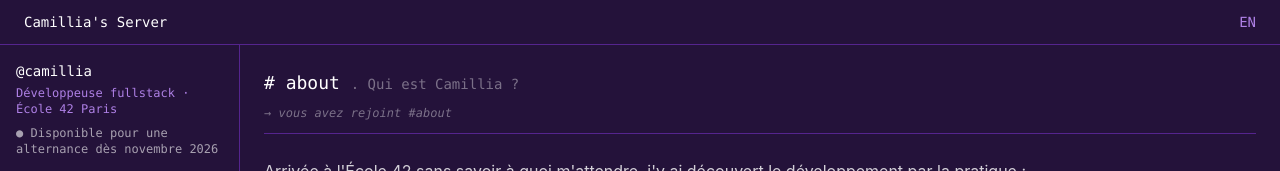
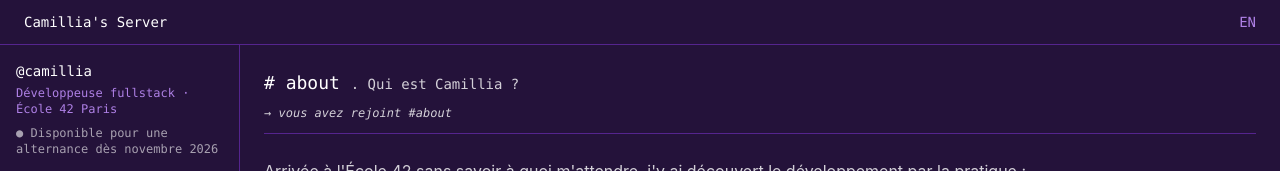
Before and after one commit to Camillia9/Portfolio, a React app: page / in a window 1280 px wide. Shown: the top 171 px of the page. Built offline with nearby package versions, Linux system fonts and the light colour scheme; the HTML template or start-up script is replaced by a standard one.

Commit message:
Fix: Transparence de couelurs + ajout de texte

```diff
--- a/src/components/ChannelHeader.jsx
+++ b/src/components/ChannelHeader.jsx
@@ -6,9 +6,9 @@ export default function ChannelHeader({ id }) {
 	return (
 		<header className="font-mono border-b border-card pb-3">
 			<h2 className="text-white text-lg">
-				# {id} <span className="text-white/40 text-sm">. {t(`channel.topics.${id}`)}</span>
+				# {id} <span className="text-white/80 text-sm">. {t(`channel.topics.${id}`)}</span>
 			</h2>
-			<p className="text-white/40 text-xs italic mt-2">
+			<p className="text-white/80 text-xs italic mt-2">
 				→ {t('channel.joined')} #{id}
 			</p>
 		</header>
--- a/src/components/ProjectChannel.jsx
+++ b/src/components/ProjectChannel.jsx
@@ -7,7 +7,7 @@ export default function ProjectChannel({ id }) {
 	const project = projects[id]
 
 	return (
-    <div className="mt-6 grid gap-6 md:grid-cols-[minmax(0,1fr)_12rem]">
+    <div className="mt-6 grid gap-6">
 			<div className="space-y-4 max-w-3xl">
 				<p className="font-mono text-sm text-white/40">
 					{t('projects.labels.modes')}:{' '}
@@ -33,10 +33,11 @@ export default function ProjectChannel({ id }) {
 					rel="noopener noreferrer"
 					className="inline-flex items-center gap-2 bg-action text-white px-5 py-2.5 rounded-lg hover:bg-card transition-colors"
 				>
-					<FaGithub />
+					<FaGithub /> {t('projects.labels.repo')}
 				</a>
+						</div>
 
-				<aside className="order-first md:order-0 font-mono text-sm md:border-l md:border-card md:pl-4">
+				<aside className="order-first md:order-0 font-mono text-sm -l">
 					<h3 className="text-white/40 text-xs uppercase mb-2">
 						{t('projects.labels.members')} · {project.members.length}
 					</h3>
@@ -48,7 +49,6 @@ export default function ProjectChannel({ id }) {
           ))}
         </ul>
 				</aside>
-			</div>
 		</div>
 
 	)
```
